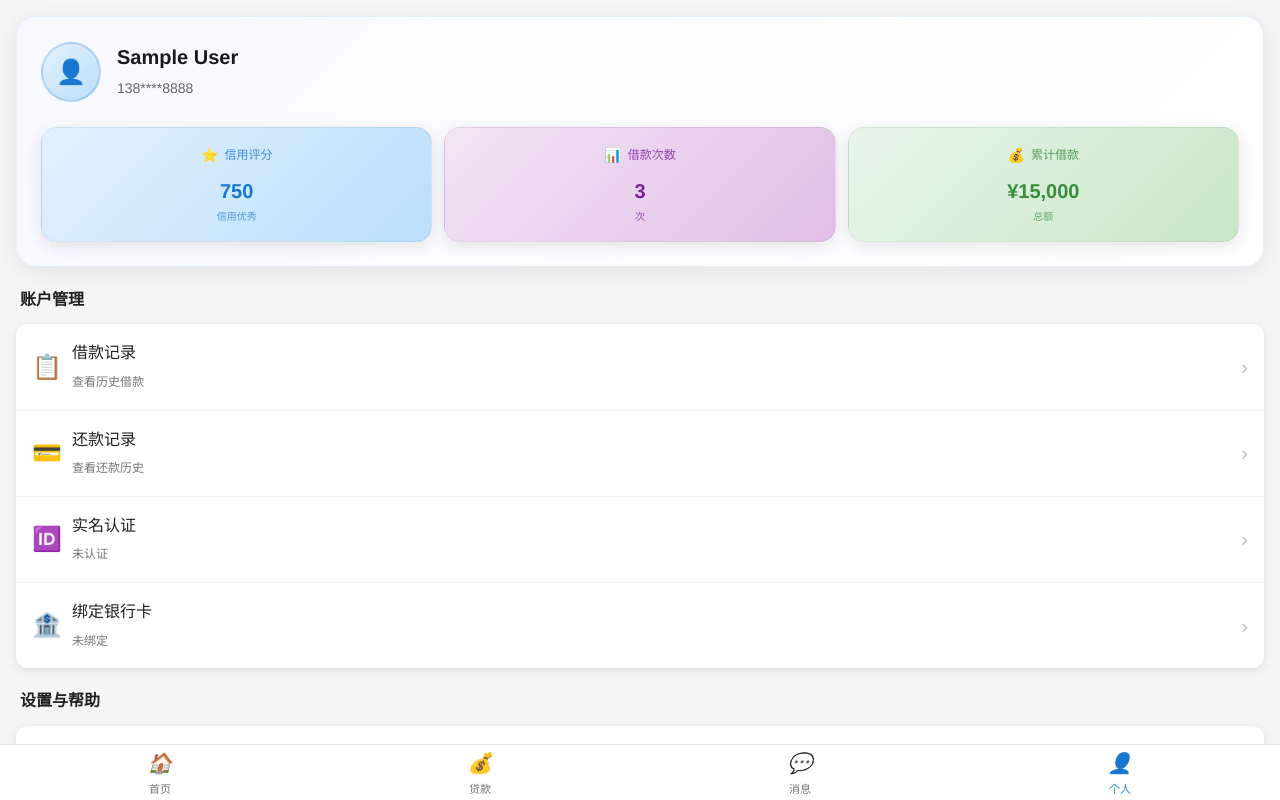
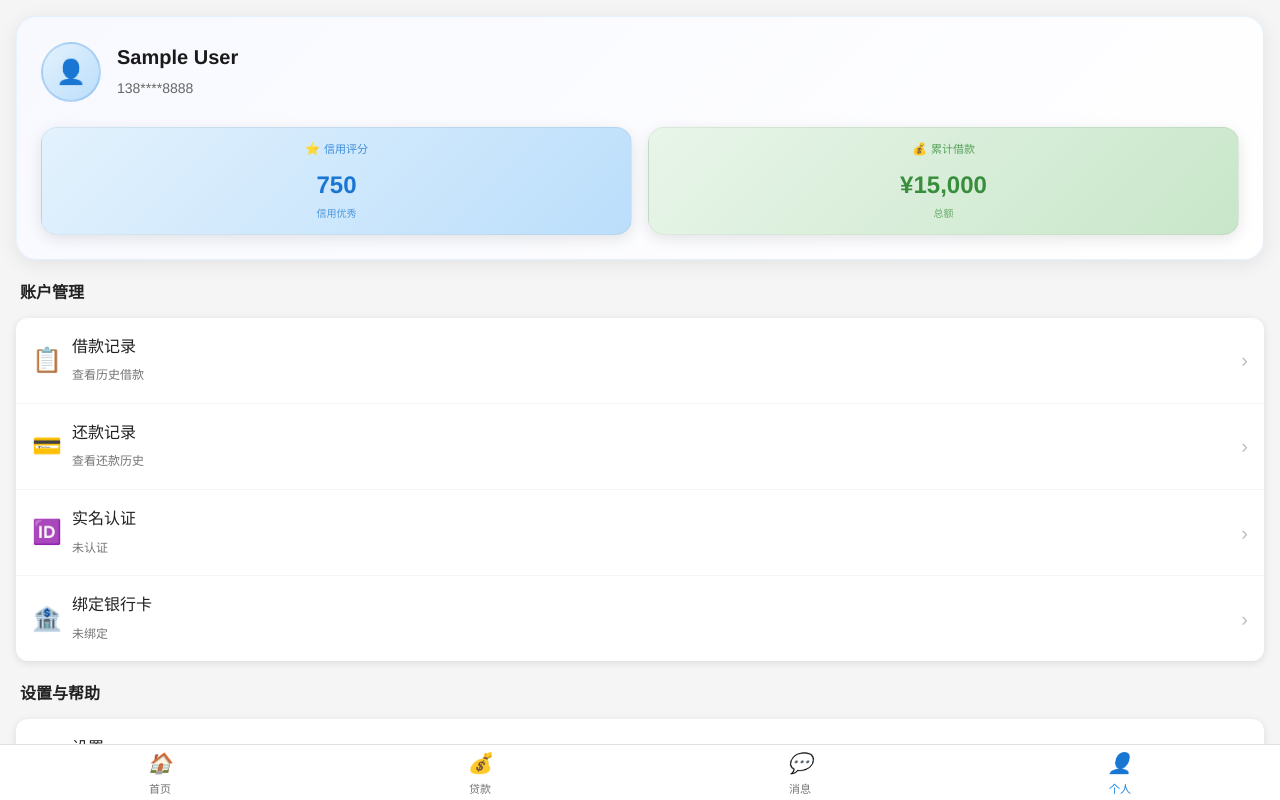
Before and after one commit to skywalk1234/loanApp_vue, a Vue app in the folder loan_vue/: page /profile in a window 1280 px wide. Shown: the top 800 px of the page. Built offline with nearby package versions, Linux system fonts and the light colour scheme; no server answers; sample sign-in values are in the browser's storage.

Commit message:
再次美化

```diff
--- a/loan_vue/src/views/Profile.vue
+++ b/loan_vue/src/views/Profile.vue
@@ -16,23 +16,15 @@
             <span class="stat-icon">⭐</span>
             <span class="stat-label">信用评分</span>
           </div>
-          <div class="stat-value">{{ userInfo.creditScore }}</div>
+          <div class="stat-value large">{{ userInfo.creditScore }}</div>
           <div class="stat-desc">信用{{ userInfo.creditLevel }}</div>
-        </div>
-        <div class="stat-card stat-loan">
-          <div class="stat-header">
-            <span class="stat-icon">📊</span>
-            <span class="stat-label">借款次数</span>
-          </div>
-          <div class="stat-value">{{ userInfo.loanCount }}</div>
-          <div class="stat-desc">次</div>
         </div>
         <div class="stat-card stat-total">
           <div class="stat-header">
             <span class="stat-icon">💰</span>
             <span class="stat-label">累计借款</span>
           </div>
-          <div class="stat-value">¥{{ userInfo.totalLoan.toLocaleString() }}</div>
+          <div class="stat-value large">¥{{ userInfo.totalLoan.toLocaleString() }}</div>
           <div class="stat-desc">总额</div>
         </div>
       </div>
@@ -265,14 +257,14 @@ export default {
 
 .user-stats {
   display: flex;
-  gap: 12px;
+  gap: 16px;
   margin-top: 20px;
 }
 
 .stat-card {
   flex: 1;
   border-radius: 16px;
-  padding: 16px;
+  padding: 12px;
   text-align: center;
   box-shadow: 0 4px 15px rgba(0, 0, 0, 0.1);
   border: 1px solid rgba(0, 0, 0, 0.05);
@@ -297,23 +289,28 @@ export default {
   display: flex;
   align-items: center;
   justify-content: center;
-  gap: 6px;
-  margin-bottom: 8px;
+  gap: 4px;
+  margin-bottom: 6px;
 }
 
 .stat-icon {
-  font-size: 14px;
+  font-size: 12px;
 }
 
 .stat-label {
-  font-size: 12px;
+  font-size: 11px;
   opacity: 0.8;
 }
 
 .stat-value {
-  font-size: 20px;
+  font-size: 18px;
   font-weight: bold;
   margin-bottom: 2px;
+}
+
+.stat-value.large {
+  font-size: 24px;
+  font-weight: 700;
 }
 
 .stat-desc {
@@ -421,11 +418,15 @@ export default {
   }
 
   .stat-card {
-    padding: 14px;
+    padding: 10px;
   }
 
   .stat-value {
-    font-size: 18px;
+    font-size: 16px;
+  }
+
+  .stat-value.large {
+    font-size: 20px;
   }
 
   .menu-item {
```
